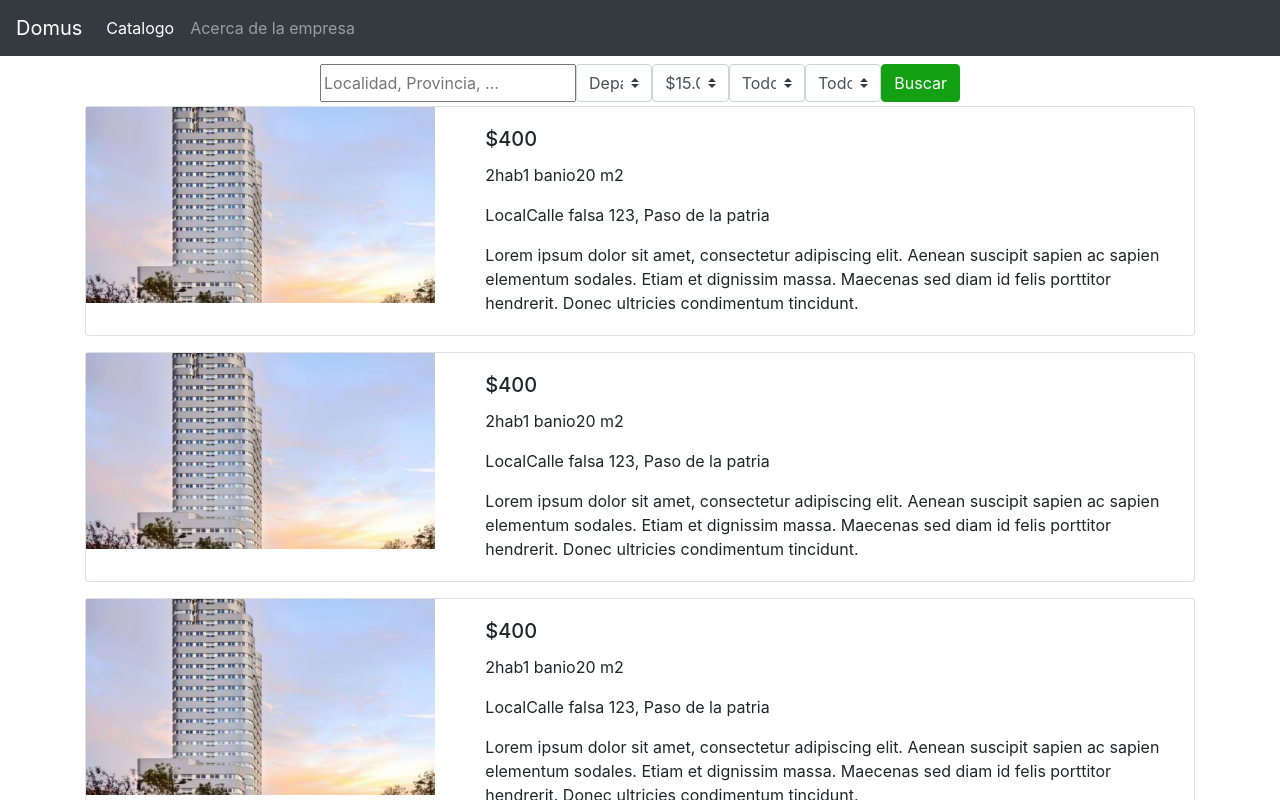
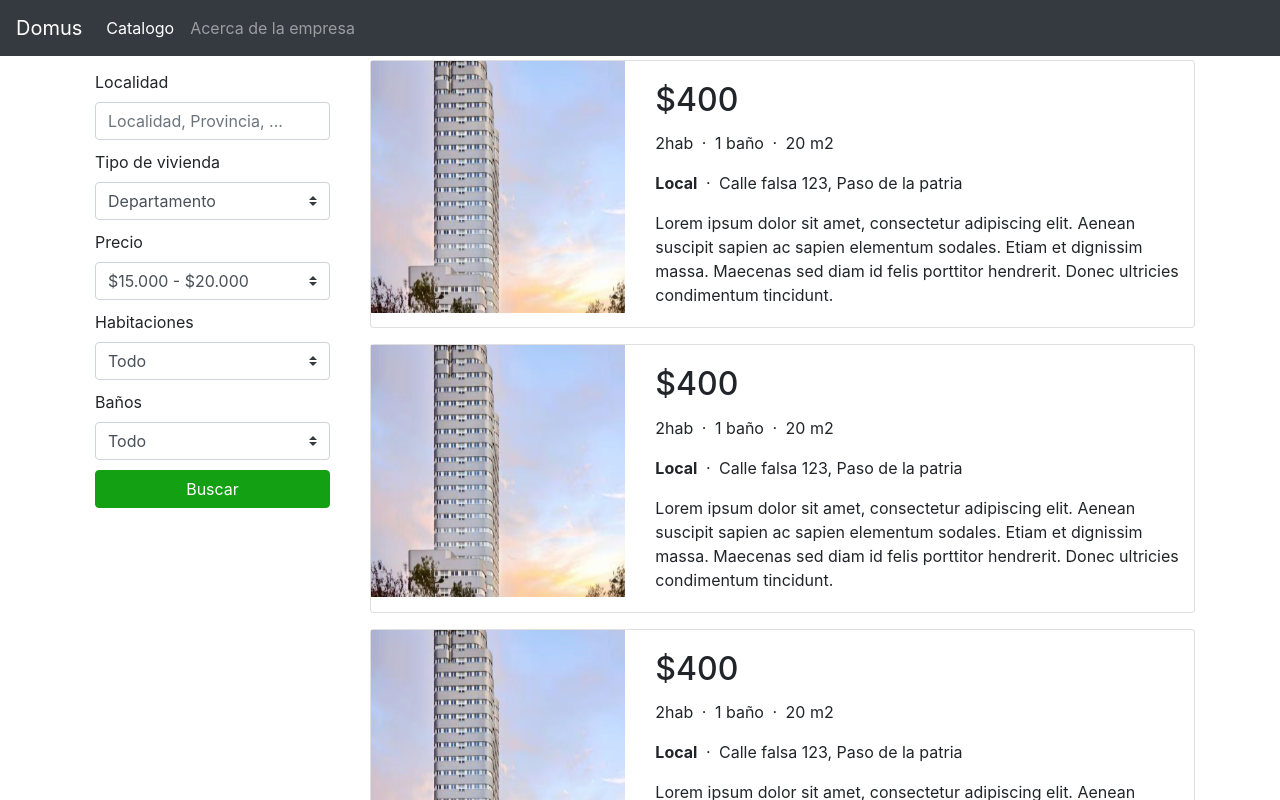
Before and after one commit to egabii/tpi, a React (Create React App) app in the folder cliente/: page /catalogo in a window 1280 px wide. Shown: the top 800 px of the page. Built offline with nearby package versions, Linux system fonts and the light colour scheme.

Commit message:
catalogo form y listar viviendas

```diff
--- a/cliente/src/components/CardPropiedad.js
+++ b/cliente/src/components/CardPropiedad.js
@@ -1,27 +1,26 @@
 
 import imagen from  '../assets/edificio.avif';
 import Image from 'react-bootstrap/Image';
-import propiedades from '../models/propiedades';
 
 const HorizontalCard = ({ propiedad }) => {
 
   return (
     <div className="card mb-3" >
       <div className="row g-0">
-        <div className="col-md-4">
+        <div className="col-md-4 card-image-box">
           <Image src={imagen} fluid />
         </div>
         <div className="col-md-8">
-          <div className="card-body">
-            <h5 className="card-title">{propiedad.precio}</h5>
-            <p className="card-text">
-              <span>{propiedad.habitaciones}hab</span>
-              <span>{propiedad.banios} {propiedad.banios === 1 ? 'banio' : 'banios'}</span>
-              <span>{propiedad.espacio} m2</span>
+          <div className="card-body card-body-horizontal">
+            <h2 className="card-title">{propiedad.precio}</h2>
+            <p className="card-text card-features-box">
+              <span className="card-features first">{propiedad.habitaciones}hab</span>
+              <span className="card-features">{propiedad.banios} {propiedad.banios === 1 ? 'baño' : 'baños'}</span>
+              <span className="card-features">{propiedad.espacio} m2</span>
             </p>
-            <p className="card-text">
-              <span>{propiedad.tipo}</span>
-              <span>{`${propiedad.ubicacion.direccion}, ${propiedad.ubicacion.localidad}`} </span>
+            <p className="card-text card-features-box">
+              <span><strong>{propiedad.tipo}</strong></span>
+              <span className="card-features">{`${propiedad.ubicacion.direccion}, ${propiedad.ubicacion.localidad}`} </span>
             </p>
             <p className="card-text">
               {propiedad.descripcion}
--- a/cliente/src/components/FilterPropiedades.js
+++ b/cliente/src/components/FilterPropiedades.js
@@ -2,20 +2,21 @@ import { Col, Form, Button } from 'react-bootstrap';
 
 export default function FilterPropiedades() {
   return (
+    <div className="filter-container">
       <Form>
-      <Form.Row className="align-items-center">
-        <Col sm={12} className="my-1  justify-content-center">
-          <div className="form-group-center">
+        <div className="filter-control-box">
+          <Form.Label controlId="ubicacion">Localidad</Form.Label><br />
           <Form.Control
             className="form-group-item"
             id="ubicacion"
             as="input"
             type="text"
-                custom
-                aria-label="Ubicacion"
             placeholder="Localidad, Provincia, ..."
           />
-            <Form.Control className="form-group-item" as="select" custom aria-label="Tipo de vivienda" id="vivienda">
+        </div>
+        <div className="filter-control-box">
+          <Form.Label controlId="vivienda">Tipo de vivienda</Form.Label><br />
+          <Form.Control className="form-group-item" as="select" custom id="vivienda">
             <option>Departamento</option>
             <option>Casa</option>
             <option>Chalet</option>
@@ -24,7 +25,10 @@ export default function FilterPropiedades() {
             <option>Cabaña</option>
             <option>Cochera</option>
           </Form.Control>
-            <Form.Control className="form-group-item" as="select" custom aria-label="Precio" id="precio" placeholder="Precio">
+        </div>
+        <div className="filter-control-box">
+          <Form.Label controlId="precio">Precio</Form.Label><br />
+          <Form.Control className="form-group-item" as="select" custom id="precio" placeholder="Precio">
             <option>$15.000 - $20.000</option>
             <option>$21.000 - $30.000</option>
             <option>$31.000 - $40.000</option>
@@ -32,22 +36,27 @@ export default function FilterPropiedades() {
             <option>$51.000 - $60.000</option>
             <option>mas de $100.000</option>
           </Form.Control>
-            <Form.Control className="form-group-item" as="select" custom aria-label="Habitaciones" id="habicationes" placeholder="Habitaciones">
+        </div>
+        <div className="filter-control-box">
+          <Form.Label controlId="habicationes">Habitaciones</Form.Label><br />
+          <Form.Control className="form-group-item" as="select" custom id="habicationes" placeholder="Habitaciones">
             <option>Todo</option>
             <option>+1</option>
             <option>+2</option>
             <option>+3</option>
           </Form.Control>
+        </div>
+        <div className="filter-control-box">
+          <Form.Label controlId="habicationes">Baños</Form.Label><br />
           <Form.Control className="form-group-item" as="select" custom aria-label="Baño" id="banio" placeholder="Baños">
             <option>Todo</option>
             <option>+1</option>
             <option>+2</option>
             <option>+3</option>
           </Form.Control>
-            <Button variant="primary" type="submit" className="domus-btn">Buscar</Button>
         </div>
-        </Col>
-      </Form.Row>
+        <Button variant="primary" type="submit" className="domus-btn btn-block">Buscar</Button>
       </Form>
-  )
+    </div>
+  );
 }
--- a/cliente/src/pages/Catalogo.js
+++ b/cliente/src/pages/Catalogo.js
@@ -2,16 +2,16 @@ import { Row, Container, Col } from 'react-bootstrap';
 import CardPropiedad from '../components/CardPropiedad';
 import FilterPropiedades from '../components/FilterPropiedades';
 import propiedades from '../models/propiedades';
+import './catalogo.css';
+
 export default function Catalogo() {
   return (
     <Container>
       <Row>
-        <Col sm={12}>
-         <FilterPropiedades />
+        <Col sm={3}>
+          <FilterPropiedades />
         </Col>
-      </Row>
-      <Row>
-        <Col md={12}>
+        <Col md={9}>
           {propiedades.map(propiedad => <CardPropiedad key={propiedad.id} propiedad={propiedad} horizontal />)}
         </Col>
       </Row>
--- /dev/null
+++ b/cliente/src/pages/catalogo.css
@@ -0,0 +1,29 @@
+.filter-container {
+  padding: 10px;
+}
+
+.form-group-center.filter {
+  width: 100%;
+}
+
+.form-group-center.filter * {
+  flex-basis: 20%;
+}
+
+.filter-control-box {
+  margin-bottom: 10px;
+}
+
+.card-body.card-body-horizontal {
+  padding-left: 0;
+  padding-right: 0;
+}
+
+.card-image-box > img {
+  height: 252px;
+}
+
+.card-features-box .card-features:not(.first)::before {
+  content: " · ";
+  margin: 0px 4px;
+}
```
Lines whose indentation alone changed are shown as unchanged.
